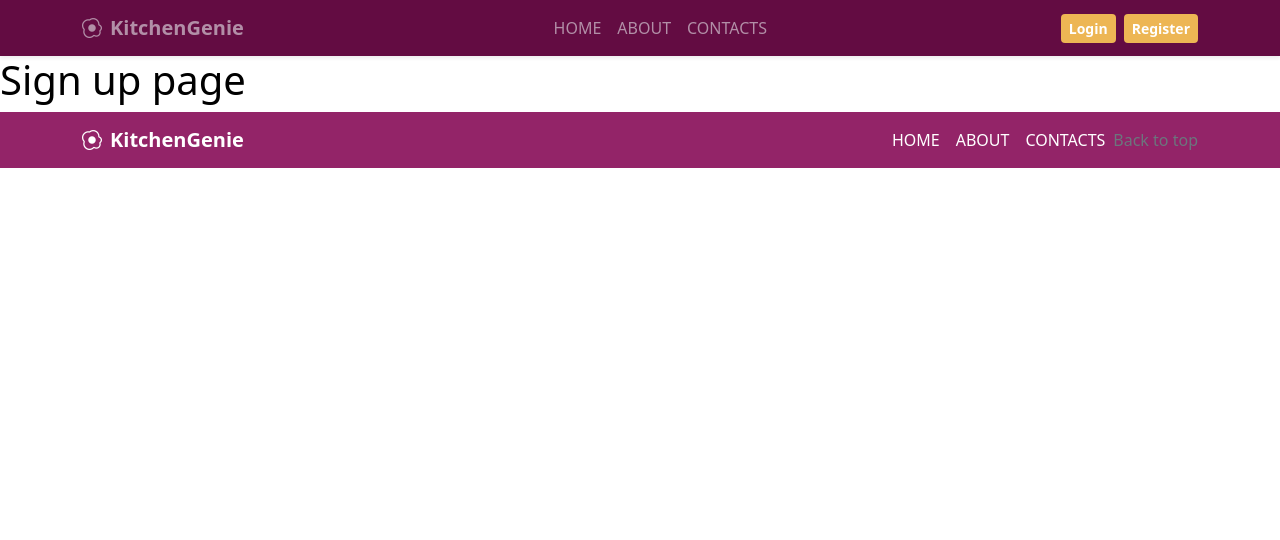
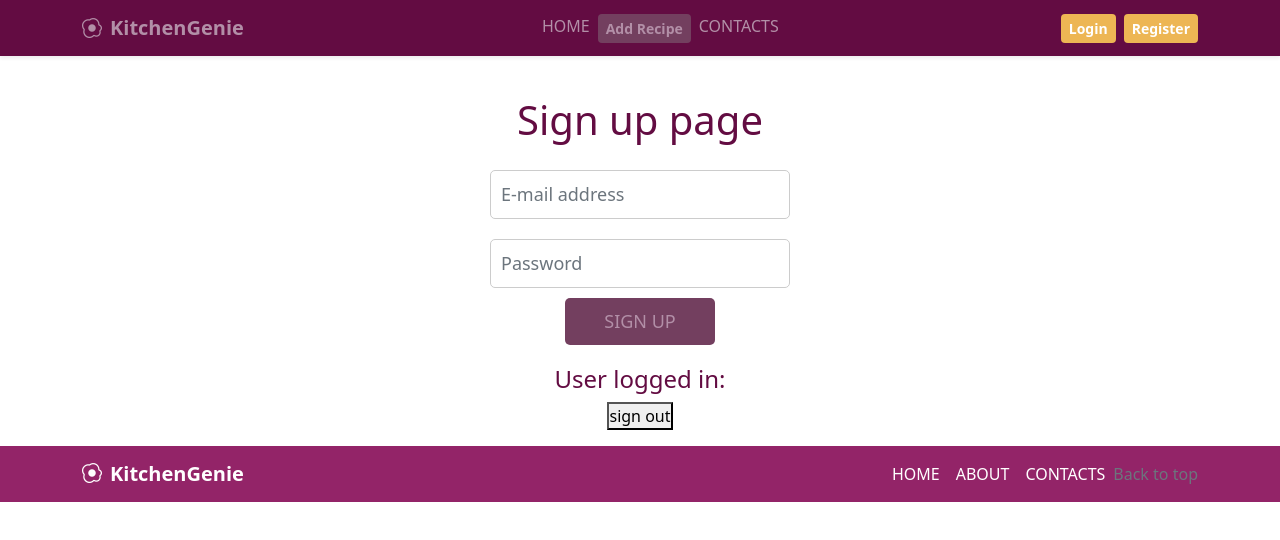
Before and after one commit to IlianaKarakasheva/kitchen-genie, a Next.js app: page /signup in a window 1280 px wide. Shown: the top 540 px of the page. Built offline with nearby package versions, Linux system fonts and the light colour scheme; no server answers.

Commit message:
sign in + sign out added
Moved useAuth to diff module, because the pages kept freezing every time a user went to type in input

```diff
--- a/firebase/clientApp.ts
+++ b/firebase/clientApp.ts
@@ -1,6 +1,7 @@
 import { initializeApp } from "firebase/app";
 import { getFirestore } from "firebase/firestore";
 import {getStorage} from "firebase/storage";
+import {getAuth} from 'firebase/auth'
 
 initializeApp({
     // apiKey: process.env.NEXT_PUBLIC_FIREBASE_API_KEY,
@@ -21,5 +22,7 @@ initializeApp({
 
 const firestore = getFirestore();
 const storage = getStorage();
+// const app = initializeApp(firebaseConfig);
+const auth = getAuth()
 
-export { firestore, storage};
+export { firestore, storage, auth};
--- a/src/pages/layouts/havbar.js
+++ b/src/pages/layouts/havbar.js
@@ -7,6 +7,7 @@ export default function Navbar() {
                 {/* <svg xmlns="http://www.w3.org/2000/svg" width="20" height="20" fill="none" stroke="currentColor" stroke-linecap="round" stroke-linejoin="round" stroke-width="2" aria-hidden="true" class="me-2" viewBox="0 0 24 24"></svg> */}
                 <strong>
                     <i className="bi bi-egg-fried me-2"></i>KitchenGenie</strong>
+
             </a>
                 <ul class= " navbar-nav">
                     <li class="navbar-item">
@@ -17,7 +18,10 @@ export default function Navbar() {
                             <button class="btn btn-sm ">Saved Recipes</button>
                         </a> */}
                         <a href="/" class="navbar-link">HOME</a>
-                        <a href="/about" class="navbar-link">ABOUT</a>
+                        <a href="/new-recipe" class="btn btn-sm btn-primary">
+                            <b>Add Recipe</b>
+                        </a>
+                        {/* <a href="/about" class="navbar-link">ABOUT</a> */}
                         <a href="/contacts" class="navbar-link">CONTACTS</a>
                     </li>
 
--- a/src/pages/recipes/[id].js
+++ b/src/pages/recipes/[id].js
@@ -52,7 +52,7 @@ export default function Recipe() {
             <img
               src={`${recipe.image ? recipe?.image : "nophoto.png"}`}
               alt={recipe?.title}
-              style={{maxWidth: "100%", height: "auto"}}
+              style={{width: "100%", height: "auto"}}
             />
           </blockquote>
         </div>
--- a/src/pages/signup/index.js
+++ b/src/pages/signup/index.js
@@ -2,11 +2,60 @@ import Head from 'next/head'
 import Image from 'next/image'
 import { Inter } from '@next/font/google'
 import styles from '@/styles/Home.module.css'
+import { useState } from 'react'
+import { firestore, storage, auth } from '../../../firebase/clientApp';
+import {createUserWithEmailAndPassword, signInWithEmailAndPassword, onAuthStateChanged, signOut} from 'firebase/auth'
+import {useAuth} from "./useAuth";
+
 
 const inter = Inter({ subsets: ['latin'] })
 
 export default function SignUp() {
+  const [registerEmail, setRegisterEmail] = useState("")
+  const [registerPassword, setRegisterPassword] = useState("")
+  const [loginEmail, setLoginEmail] = useState("")
+  const [loginPassword, setLoginPassword] = useState("")
+
+  // const [user, setUser] = useState({})
+  const user = useAuth()
+
+  // onAuthStateChanged(auth, (currentUser) => {
+  //   setUser(currentUser)
+  // })
+
+  const register = async() => {
+    try{
+      const user = await createUserWithEmailAndPassword(auth, registerEmail, registerPassword)
+      console.log(user);
+    }catch(error){
+      console.log(error.message);
+    }
+  }
+
+  const logout = async() => {
+    await signOut(auth)
+  }
+  const login = async() =>{
+    try{
+      const user = await signInWithEmailAndPassword(auth, loginEmail, loginPassword)
+      console.log(user);
+    }catch(error){
+      console.log(error.message);
+    }
+  }
+
   return (
-    <h1>Sign up page</h1>
+    <div className='signUpPage'>
+
+      <h1 class="h3 mb-3 font-weight-normal">Sign up page</h1>
+      <input type={"email"} placeholder='E-mail address'  onChange={(event) => {setRegisterEmail(event.target.value)}} class="form-control"/>
+      <input type={'password'} placeholder='Password'  onChange={(event) => {setRegisterPassword(event.target.value)}} class="form-control"/>
+      <button className='signUpButton btn btn-lg btn-primary btn-block' onClick={register}>SIGN UP</button>
+      <h3>
+        User logged in:
+      </h3>
+      {user?.email}
+      <button className='mb-3' onClick={logout}>sign out</button>
+    </div>
   )
     }
--- /dev/null
+++ b/src/pages/signup/useAuth.js
@@ -0,0 +1,17 @@
+import { useState, useEffect } from "react";
+import { auth } from "../../../firebase/clientApp";
+import { onAuthStateChanged } from "firebase/auth";
+
+export function useAuth() {
+  const [user, setUser] = useState(null);
+
+  useEffect(() => {
+    const unsubscribe = onAuthStateChanged(auth, (currentUser) => {
+      setUser(currentUser);
+    });
+
+    return unsubscribe;
+  }, []);
+
+  return user;
+}
--- a/src/styles/globals.css
+++ b/src/styles/globals.css
@@ -325,3 +325,83 @@ blockquote.card-ingredients {
 .searchSelect{
   color: #630c42;
 }
+
+
+.signUpPage{
+  color: #630c42;
+  display: flex;
+  flex-direction: column;
+  align-items: center;
+  margin-top: 40px;
+}
+/* .signInPage{
+  color: #630c42;
+  display: flex;
+  flex-direction: column;
+  align-items: center;
+  margin-top: 40px;
+} */
+
+.signUpPage h1 {
+  color:#630c42;
+  font-size: 40px;
+  margin-bottom: 20px;
+}
+.signInPage h1 {
+  color:#630c42;
+  font-size: 40px;
+  margin-bottom: 20px;
+}
+
+.signUpPage input {
+  padding: 10px;
+  margin: 10px;
+  width: 300px;
+  border: 1px solid #ccc;
+  border-radius: 5px;
+  font-size: 18px;
+}
+
+.signUpButton {
+  padding: 10px;
+  width: 150px;
+  background-color: #630c42;
+  color: #fff;
+  border: none;
+  border-radius: 5px;
+  font-size: 18px;
+  cursor: pointer;
+}
+
+.signUpButton:hover {
+  background-color: #630c42;
+}
+
+.signUpPage h3 {
+  margin-top: 20px;
+  font-size: 24px;
+}
+
+.signUpButton:nth-of-type(2) {
+  margin-left: 20px;
+}
+
+.signUpButton button {
+  width: 100%;
+  padding: 10px;
+  margin-top: 10px;
+  border: none;
+  border-radius: var(--border-radius);
+  font-size: 1.2rem;
+  transition: all 0.2s ease-in-out;
+}
+button[type="submit"]:hover {
+  background-color:#630c42;
+}
+/* :DD */
+button[type="submit"]:active {
+  transform: scale(0.98);
+}
+/* :DD */
+
+/* Sign-in form */
```
Also changed, not shown: src/pages/signin/index.js (+78 -19 lines), 1 other file (tests, documents, lock files or other folders).
